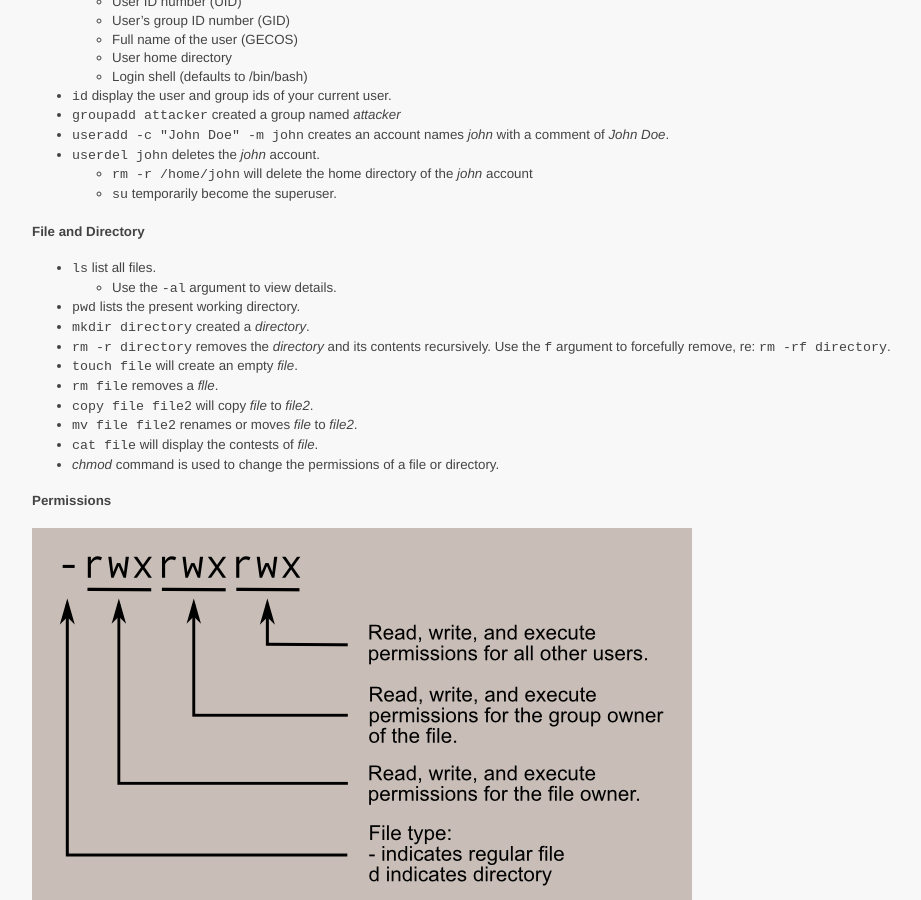
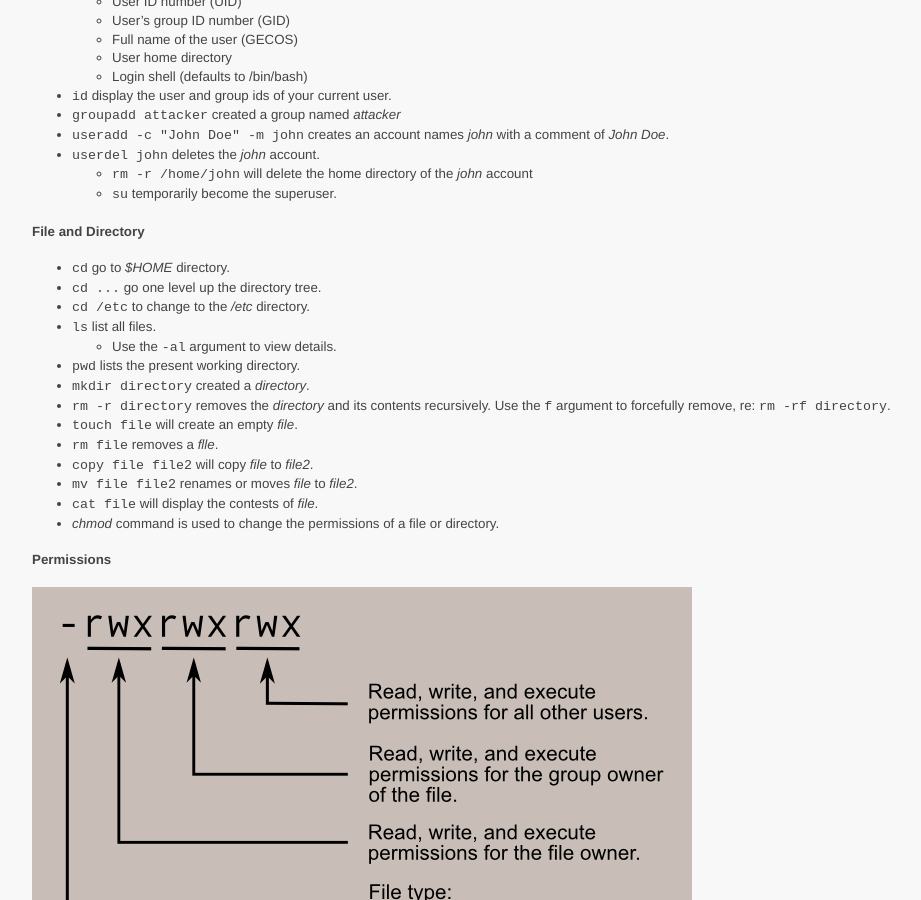
Before and after one commit to ycpcs/cs335-spring2020, a Jekyll site: the page built from labs/setup.md, in a window 1280 px wide and 900 px high, scrolled down 756 px. Shown: the whole window, without its empty margins (68-989 px from the left). Built offline with Jekyll 4.4.1, drawn with Linux system fonts in a browser that asks for light colours.

Commit message:
Add directory navigation

````diff
--- a/labs/setup.md
+++ b/labs/setup.md
@@ -52,6 +52,9 @@ Cheat Sheets
   - ```su``` temporarily become the superuser.
 
 #### File and Directory
+- ```cd``` go to _$HOME_ directory.
+- ```cd ...``` go one level up the directory tree.
+- ```cd /etc``` to change to the _/etc_ directory.
 - ```ls``` list all files.
   - Use the ```-al``` argument to view details.
 - ```pwd``` lists the present working directory.
````
